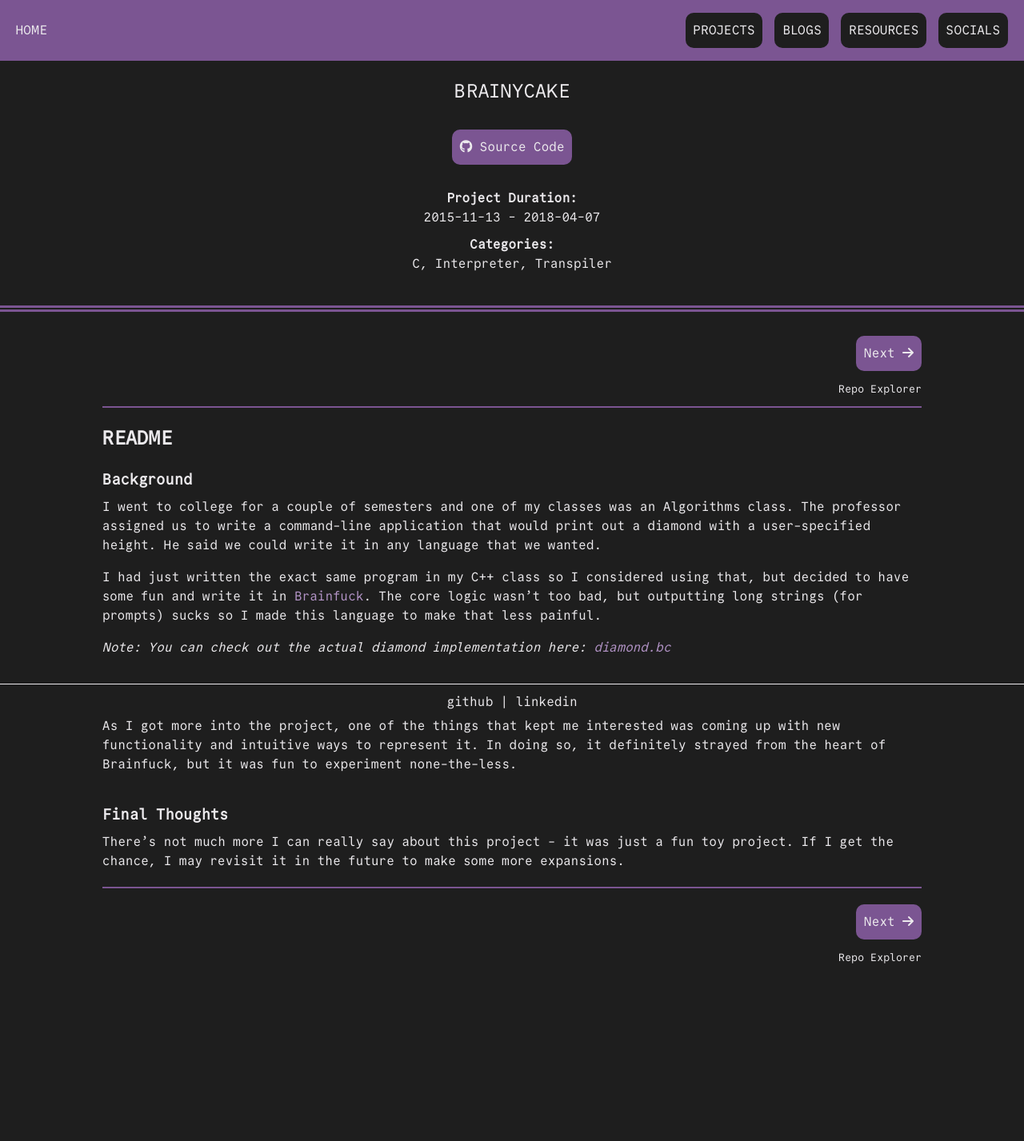
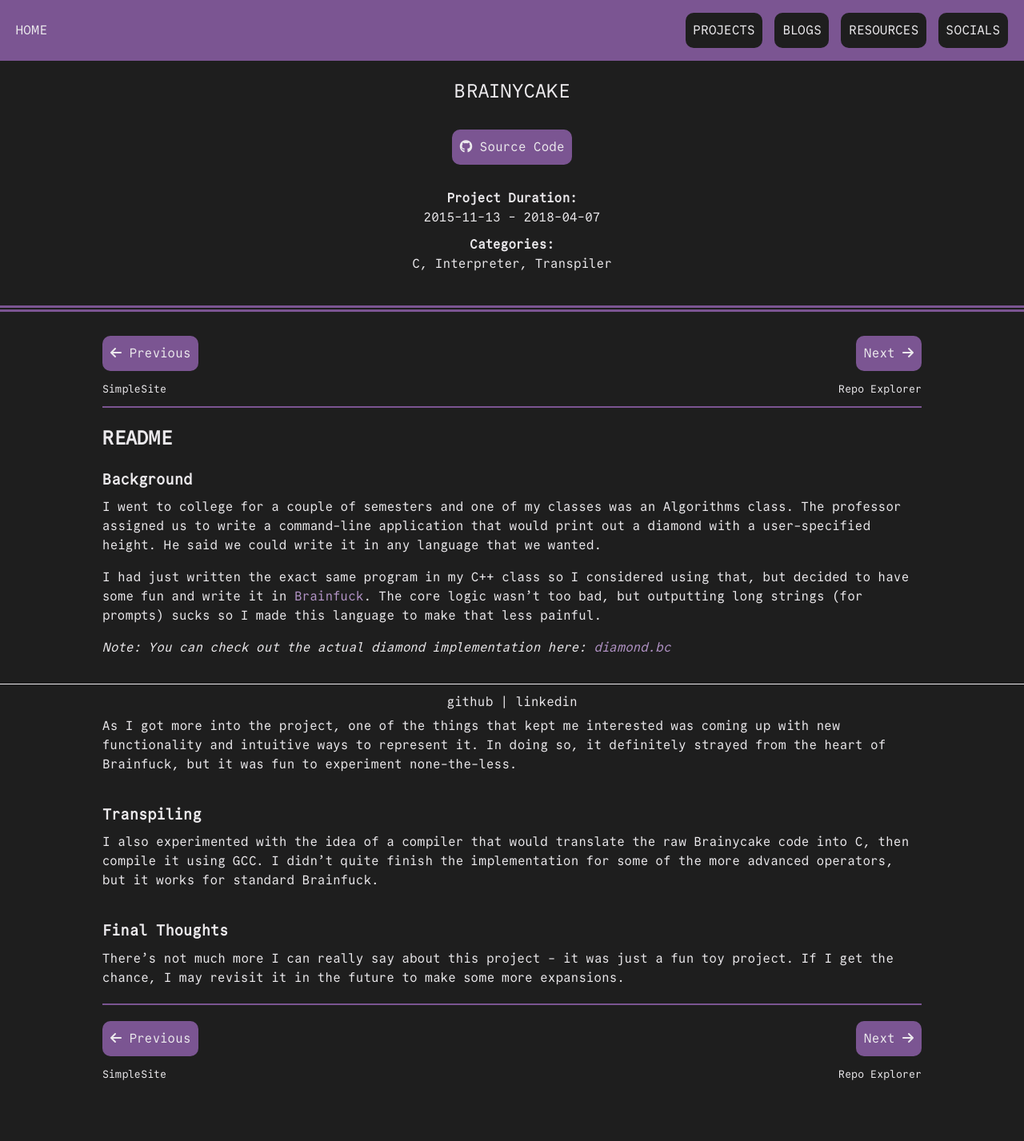
Before and after one commit to Jonnycake/jonnycake.github.io, a Jekyll site: the page built from _projects/Brainycake.md, in a window 1280 px wide. Shown: the whole page at 80% size. Built offline with Jekyll 4.4.1, drawn with Linux system fonts in a browser that asks for light colours; nearby versions of some CDN libraries; before the commit the page ends 1281 px from its top, so only the background shows below that.

Commit message:
Projects
- Adjust the categories a bit
- Add in SimpleSite

```diff
--- a/_projects/Brainycake.md
+++ b/_projects/Brainycake.md
@@ -32,6 +32,13 @@ coming up with new functionality and intuitive ways to represent it.  In doing s
 it definitely strayed from the heart of Brainfuck, but it was fun to experiment
 none-the-less.
 
+### Transpiling
+
+I also experimented with the idea of a compiler that would translate the raw
+Brainycake code into C, then compile it using GCC.  I didn't quite finish the
+implementation for some of the more advanced operators, but it works for
+standard Brainfuck.
+
 ### Final Thoughts
 
 There's not much more I can really say about this project - it was just a fun toy
```
Also changed, not shown: _projects/Personal-Site.md (+1 -1 lines), _projects/RepoExplorer.md (+1 -1 lines), _projects/SimpleSite.md (added, +44 -0 lines).
